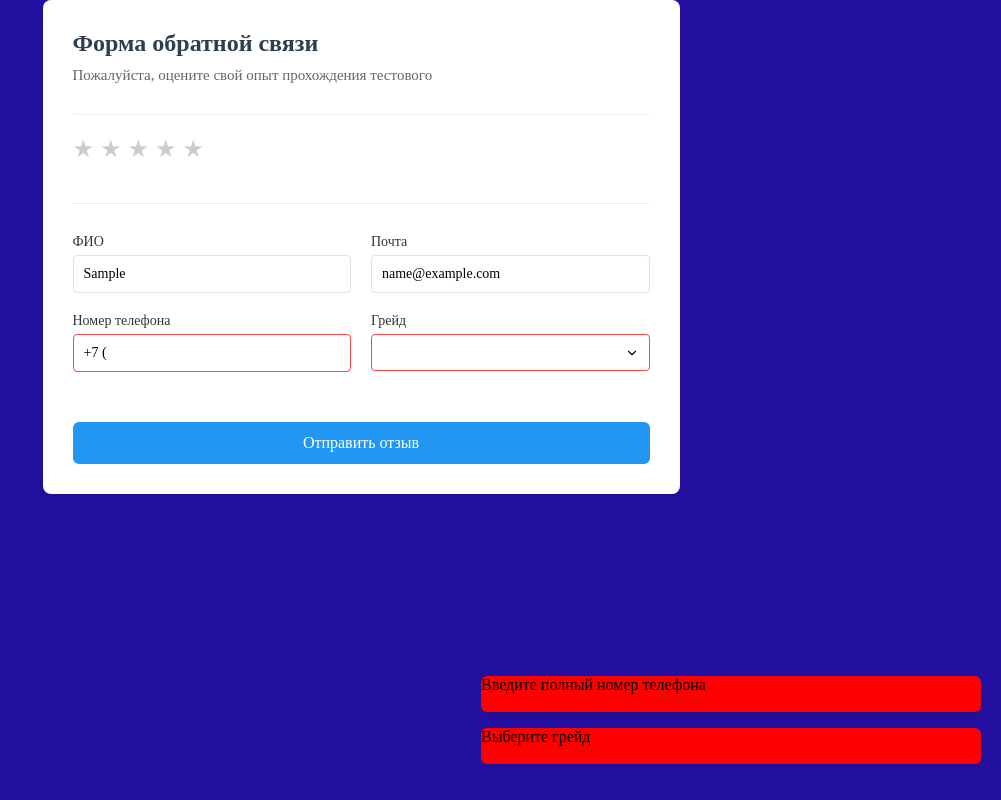
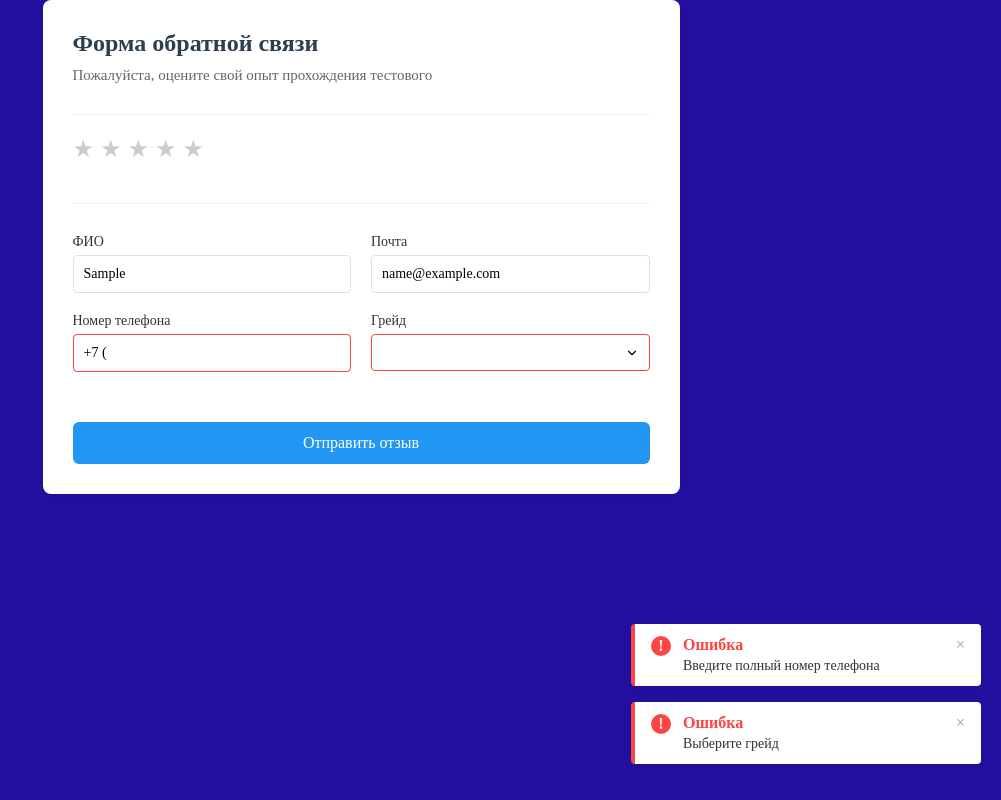
Before and after one commit to Necromayhem/form, a Vue app: page / in a window 1280 px wide. Both pictures are taken after typing "Sample", "name@example.com" into the empty fields and a click on the button "Отправить отзыв". Shown: the whole page, without its empty margins (279-1280 px from the left). Built offline with nearby package versions, Linux system fonts and the light colour scheme; the HTML template or start-up script is replaced by a standard one.

Commit message:
fix toast

```diff
--- a/src/components/FeedbackForm.vue
+++ b/src/components/FeedbackForm.vue
@@ -25,11 +25,9 @@ const options = ref([
 const { handleSubmit } = useForm();
 
 const onSubmit = handleSubmit(() => {
-  // Логика успешной отправки формы
   console.log('Форма успешно отправлена', {
     rating: rating.value,
     options: options.value.filter(opt => opt.active).map(opt => opt.text),
-    // другие данные формы...
   });
 }, ({ errors }) => {
   const errorMessages = Object.values(errors).flatMap(error =>
--- a/src/components/ui/ErrorToaster.vue
+++ b/src/components/ui/ErrorToaster.vue
@@ -38,21 +38,22 @@ defineExpose({ showError });
 
 <template>
   <teleport to="body">
-    <div class="p-toast p-component p-toast-top-right">
-      <transition-group name="p-toast-message" tag="div" class="p-toast-message-container">
+    <div class="toast-container">
+      <transition-group name="toast-message" tag="div">
         <div
           v-for="msg in messages"
           :key="msg.id"
-          class="p-toast-message p-toast-message-error"
+          class="toast-message"
           @click="removeMessage(msg.id)"
         >
-          <div class="p-toast-message-content">
-            <span class="p-toast-message-icon pi pi-times-circle"></span>
-            <div class="p-toast-message-text">
-              <div class="p-toast-summary">{{ msg.message }}</div>
+          <div class="toast-content">
+            <span class="toast-icon">!</span>
+            <div class="toast-text">
+              <div class="toast-title">Ошибка</div>
+              <div class="toast-message-text">{{ msg.message }}</div>
             </div>
-            <button class="p-toast-icon-close p-link">
-              <span class="pi pi-times"></span>
+            <button class="toast-close" @click.stop="removeMessage(msg.id)">
+              <span>×</span>
             </button>
           </div>
         </div>
@@ -60,52 +61,98 @@ defineExpose({ showError });
     </div>
   </teleport>
 </template>
+
 <style scoped>
-.p-toast {
+.toast-container {
   position: fixed;
-  width: 500px;
+  width: 350px;
   bottom: 20px;
   right: 20px;
   z-index: 1000;
 }
 
-.p-toast-message {
+.toast-message {
   margin-bottom: 1rem;
-  box-shadow: 0 2px 12px 0 rgba(0, 0, 0, 0.1);
-  background-color: red;
-  border-radius: 6px;
+  box-shadow: 0 2px 10px rgba(0, 0, 0, 0.1);
+  background-color: white;
+  border-radius: 4px;
+  border-left: 4px solid #ff4444;
   position: relative;
-  display: flex;
   overflow: hidden;
+  transition: all 0.3s ease;
 }
 
-.p-toast .p-toast-message-container {
-  position: relative;
-  overflow: hidden;
+.toast-content {
+  display: flex;
+  align-items: flex-start;
+  padding: 12px 16px;
 }
 
-.p-toast-message-enter-from {
+.toast-icon {
+  display: flex;
+  align-items: center;
+  justify-content: center;
+  width: 20px;
+  height: 20px;
+  background-color: #ff4444;
+  color: white;
+  border-radius: 50%;
+  font-weight: bold;
+  margin-right: 12px;
+  flex-shrink: 0;
+}
+
+.toast-text {
+  flex-grow: 1;
+}
+
+.toast-title {
+  font-weight: bold;
+  color: #ff4444;
+  margin-bottom: 4px;
+}
+
+.toast-message-text {
+  color: #333;
+  font-size: 14px;
+}
+
+.toast-close {
+  background: none;
+  border: none;
+  color: #999;
+  font-size: 16px;
+  cursor: pointer;
+  margin-left: 12px;
+  padding: 0;
+}
+
+.toast-close:hover {
+  color: #666;
+}
+
+.toast-message-enter-from {
   opacity: 0;
   transform: translateX(30px);
 }
 
-.p-toast-message-enter-active {
+.toast-message-enter-active {
   transition: all 0.3s ease;
 }
 
-.p-toast-message-leave-active {
+.toast-message-leave-active {
   transition: all 0.3s ease;
   position: absolute;
   right: 0;
   left: 0;
 }
 
-.p-toast-message-leave-to {
+.toast-message-leave-to {
   opacity: 0;
-  transform: translateY(-50%);
+  transform: translateY(30px);
 }
 
-.p-toast-message-move {
+.toast-message-move {
   transition: transform 0.3s;
 }
 </style>
```
